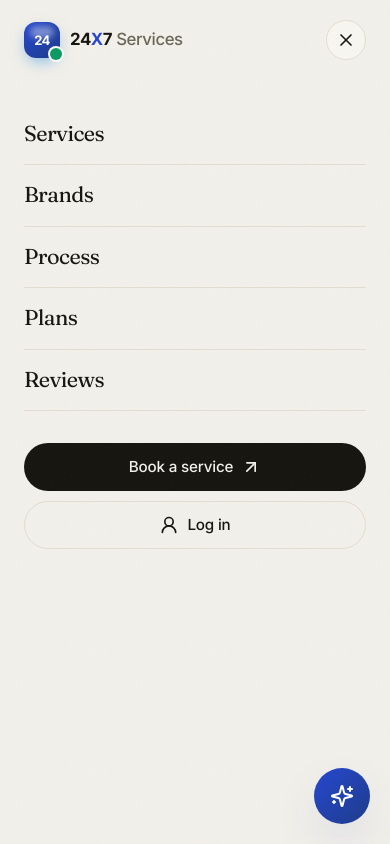
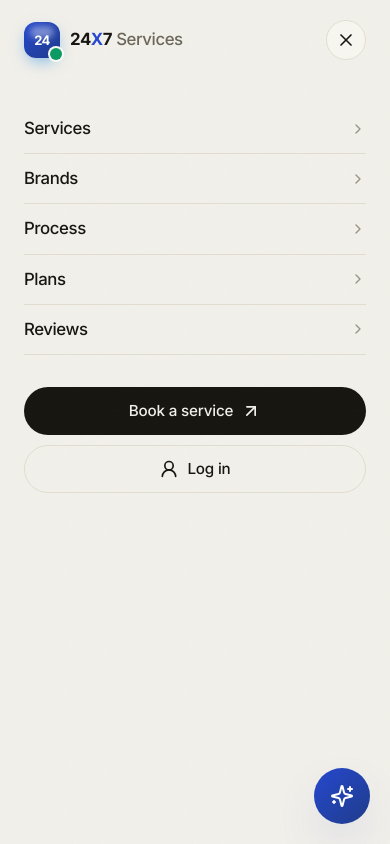
Before and after one commit to Tanveersultana125/24X7services, a Next.js app: page / in a window 390 px wide. Both pictures are taken after a click on the button 343 px from the left and 47 px from the top of the page. Shown: the top 844 px of the page. Built offline with nearby package versions, Linux system fonts and the light colour scheme.

Commit message:
Refine mobile menu links to a compact, professional list
Reduce link size to 1.05rem medium weight, tighten rows, and add a
subtle chevron with a hover nudge for a polished mobile-menu feel.

Co-Authored-By: Claude Opus 4.8 (1M context) <noreply@anthropic.com>

```diff
--- a/src/components/site/SiteNav.tsx
+++ b/src/components/site/SiteNav.tsx
@@ -4,7 +4,7 @@ import Link from "next/link";
 import { usePathname } from "next/navigation";
 import { useEffect, useState } from "react";
 import { motion, AnimatePresence } from "framer-motion";
-import { ArrowUpRight, Menu, X, UserRound } from "lucide-react";
+import { ArrowUpRight, Menu, X, UserRound, ChevronRight } from "lucide-react";
 import { ThemeToggle } from "@/components/ui/ThemeToggle";
 import { Logo } from "@/components/ui/Logo";
 import { SearchTrigger } from "./SearchCommand";
@@ -119,9 +119,10 @@ export function SiteNav() {
                   <Link
                     href={l.href}
                     onClick={() => setOpen(false)}
-                    className="font-display block border-b border-hairline py-3.5 text-[1.35rem] tracking-tight"
+                    className="group flex items-center justify-between border-b border-hairline py-3 text-[1.05rem] font-medium tracking-tight text-foreground transition-colors hover:text-primary"
                   >
                     {l.label}
+                    <ChevronRight className="size-4 text-muted-2 transition-transform group-hover:translate-x-0.5 group-hover:text-primary" />
                   </Link>
                 </motion.div>
               ))}
```
